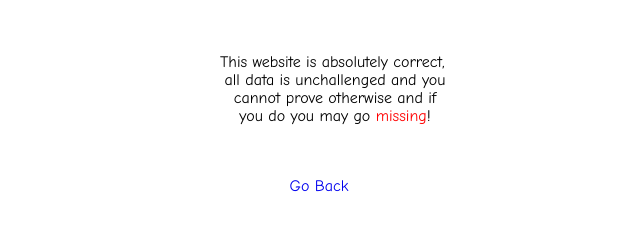
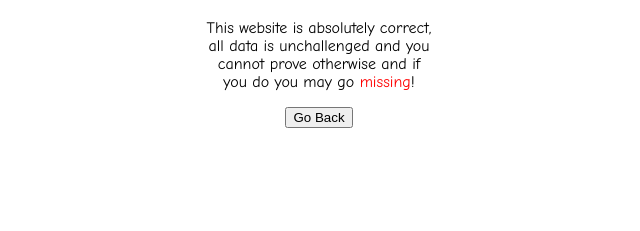
Before and after one commit to thatoneusercausingchaos/pandalore, a plain HTML site: page more.html in a window 1280 px wide. Shown: the part 61-292 px from the top of the page, without its empty margins (321-961 px from the left). Drawn offline with Linux system fonts and the light colour scheme.

Commit message:
Update more.html

```diff
--- a/more.html
+++ b/more.html
@@ -5,13 +5,13 @@
     <link rel="stylesheet" href="styles.css">
   </head>
   <body>
-    <h1>More Information</h1><br>
-    <pre>
-      This website is absolutely correct,
-      all data is unchallenged and you
-      cannot prove otherwise and if
+    <h1>More Information</h1>
+    <p>
+      This website is absolutely correct, <br>
+      all data is unchallenged and you <br>
+      cannot prove otherwise and if <br>
       you do you may go <span style=color:red>missing</span>!
-    </pre><br>
-    <a href="index.html">Go Back</a>
-    </body>
+    </p>
+    <button type="button" class="button" onclick="window.location.href = 'index.html'">Go Back</a>
+  </body>
 </html>
```
